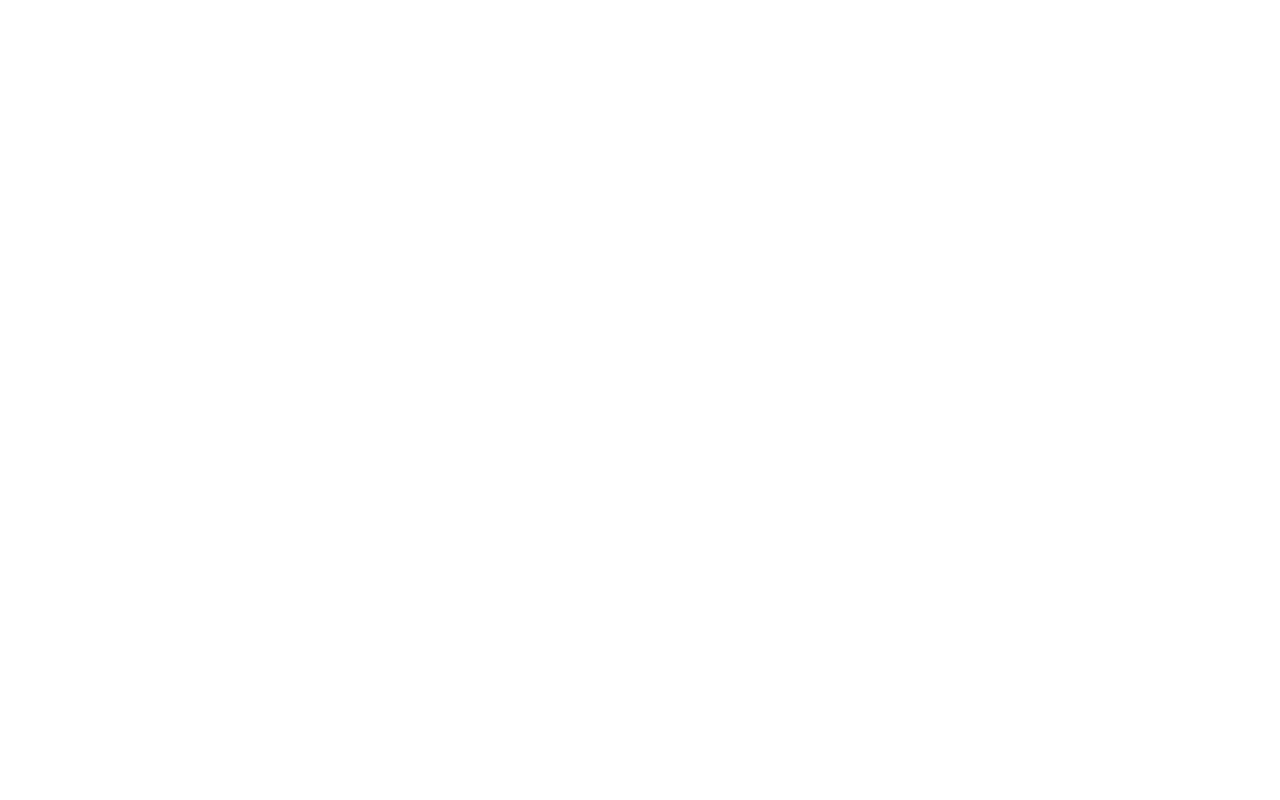
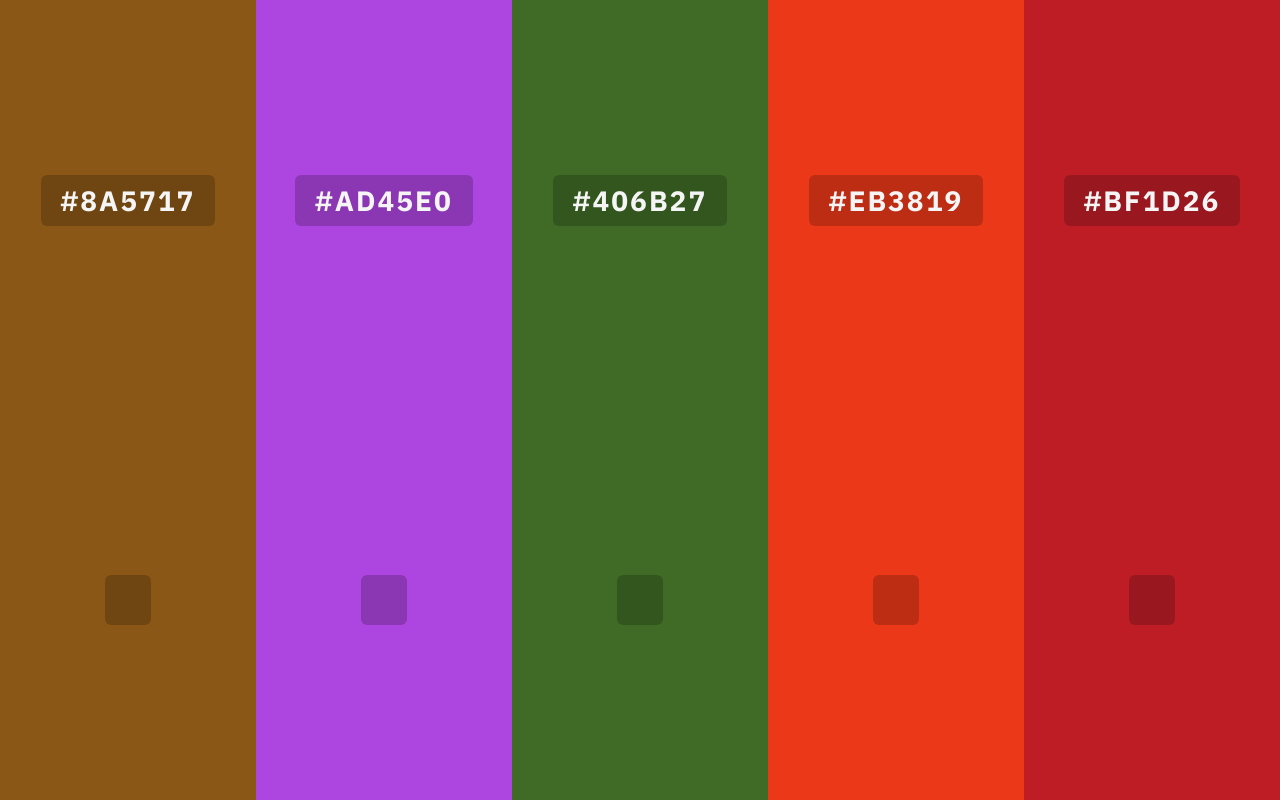
Before and after one commit to GENRAY1/color-scheme, a website built with Vite: page index.html in a window 1280 px wide. Built offline with nearby package versions, Linux system fonts and the light colour scheme; files whose address does not match are found by name.

Commit message:
layout & generate colors

```diff
--- a/index.html
+++ b/index.html
@@ -3,10 +3,46 @@
   <head>
     <meta charset="UTF-8" />
     <meta name="viewport" content="width=device-width, initial-scale=1.0" />
+    <link rel="stylesheet" href="fonts/fonts.css">
+    <link rel="stylesheet" href="style.css">
+    <script src="https://cdnjs.cloudflare.com/ajax/libs/chroma-js/2.4.2/chroma.min.js" integrity="sha512-zInFF17qBFVvvvFpIfeBzo7Tj7+rQxLeTJDmbxjBz5/zIr89YVbTNelNhdTT+/DCrxoVzBeUPVFJsczKbB7sew==" crossorigin="anonymous" referrerpolicy="no-referrer"></script>
     <title>Color scheme</title>
   </head>
   <body>
-    <div id="app"></div>
+    <div id="app">
+      <div class="color-cols">
+        <div class="color-col">
+          <h3 class="color-col__title" data-type="copy">Text</h3>
+          <button class="color-col__btn" data-type="lock">
+            <div class="color-col__icon" data-type="lock"></div>
+          </button>
+        </div>
+        <div class="color-col">
+          <h3 class="color-col__title" data-type="copy">Text</h3>
+          <button class="color-col__btn" data-type="lock">
+            <div class="color-col__icon" data-type="lock"></div>
+          </button>
+        </div>
+        <div class="color-col">
+          <h3 class="color-col__title" data-type="copy">Text</h3>
+          <button class="color-col__btn" data-type="lock">
+            <div class="color-col__icon" data-type="lock"></div>
+          </button>
+        </div>
+        <div class="color-col">
+          <h3 class="color-col__title" data-type="copy">Text</h3>
+          <button class="color-col__btn" data-type="lock">
+            <div class="color-col__icon" data-type="lock"></div>
+          </button>
+        </div>
+        <div class="color-col">
+          <h3 class="color-col__title" data-type="copy">Text</h3>
+          <button class="color-col__btn" data-type="lock">
+            <div class="color-col__icon" data-type="lock"></div>
+          </button>
+        </div>
+
+    </div>
     <script type="module" src="/main.js"></script>
   </body>
 </html>
--- a/main.js
+++ b/main.js
@@ -1 +1,58 @@
-import './style.css'
+const app = document.getElementById("app")
+
+const getRandomInt=(min, max)=> {
+    min = Math.ceil(min);
+    max = Math.floor(max);
+    return Math.floor(Math.random() * (max - min) + min);
+}
+
+const generateColor =()=>{
+    const hexCodes = "0123456789ABCDEF";
+    let result = "#"
+    for(let i = 0; i < 6; i++){
+        result+=hexCodes[getRandomInt(0, hexCodes.length)]
+    }
+    return result;
+}
+const copyToClipboard=(text)=>navigator.clipboard.writeText(text)
+
+
+const setColsColor=()=>{
+    const cols = app.querySelectorAll(".color-col")
+    cols.forEach((col) => {
+        const isLock = col.querySelector(".color-col__icon").classList.contains("color-col__icon--lock");
+        if(isLock) return
+
+        const title = col.querySelector(".color-col__title")
+        const color = generateColor()
+        title.textContent = color
+        col.style.background = color
+
+    })
+}
+setColsColor()
+
+app.addEventListener("click", async (e)=>{
+    const type = e.target.dataset.type;
+    if(type === "lock"){
+        const node = e.target.classList.contains("color-col__btn")
+        ?e.target.children[0]
+        :e.target
+        if(node.classList.contains("color-col__icon--lock")){
+            node.classList.remove("color-col__icon--lock")
+        }else{
+            node.classList.add("color-col__icon--lock")
+        }
+
+    }
+    if(type === "copy"){
+        copyToClipboard(e.target.textContent)
+    }
+})
+
+document.addEventListener("keydown", (e)=>{
+    if(e.code.toLowerCase()==="space"){
+        e.preventDefault()
+        setColsColor()
+    }
+})
--- /dev/null
+++ b/public/fonts/fonts.css
@@ -0,0 +1,24 @@
+@font-face {
+    font-family: 'IBMPlexSans';
+    src: url('./IBMPlexSans-Bold.ttf') format('truetype');
+    font-weight:700;
+    font-style: normal;
+}
+@font-face {
+    font-family: 'IBMPlexSans';
+    src: url('./IBMPlexSans-Light.ttf') format('truetype');
+    font-weight:300;
+    font-style: normal;
+}
+@font-face {
+    font-family: 'IBMPlexSans';
+    src: url('./IBMPlexSans-Medium.ttf') format('truetype');
+    font-weight:500;
+    font-style: normal;
+}
+@font-face {
+    font-family: 'IBMPlexSans';
+    src: url('./IBMPlexSans-Regular.ttf') format('truetype');
+    font-weight:400;
+    font-style: normal;
+}
--- a/style.css
+++ b/style.css
@@ -0,0 +1,56 @@
+*{
+  margin: 0;
+  padding: 0;
+  box-sizing: border-box;
+}
+
+.color-cols{
+  display: flex;
+  height: 100vh;
+}
+
+.color-col{
+  flex:1;
+  display: flex;
+  justify-content: space-around;
+  flex-direction: column;
+  align-items: center;
+  flex-wrap: nowrap;
+}
+.color-col__title{
+  font-family: 'IBMPlexSans';
+  font-size: 28px;
+  color: whitesmoke;
+  letter-spacing: 2px;
+  padding: 7px 20px;
+  transition: 300ms;
+  border-radius: 6px;
+  background: rgba(0,0,0,0.2);
+}
+.color-col__title:hover{
+  cursor: pointer;
+  background: rgba(0,0,0,0.4);
+}
+.color-col__btn{
+  border: 0;
+  outline: 0;
+  padding: 10px 8px;
+  border-radius: 6px;
+  background: transparent;
+  background: rgba(0,0,0,0.2);
+}
+.color-col__btn:hover{
+  cursor: pointer;
+  background: rgba(0,0,0,0.4);
+}
+.color-col__icon{
+  width: 30px;
+  height: 30px;
+  background-repeat: no-repeat;
+  background-position: center;
+  background-size: contain;
+  background-image: url(./imgs/lock-open.svg);
+}
+.color-col__icon--lock{
+  background-image: url(./imgs/lock-close.svg);
+}
```
Also changed, not shown: public/fonts/IBMPlexSans-Bold.ttf (added), public/fonts/IBMPlexSans-Light.ttf (added), public/fonts/IBMPlexSans-Medium.ttf (added), public/fonts/IBMPlexSans-Regular.ttf (added), public/imgs/lock-close.svg (added), public/imgs/lock-open.svg (added).
